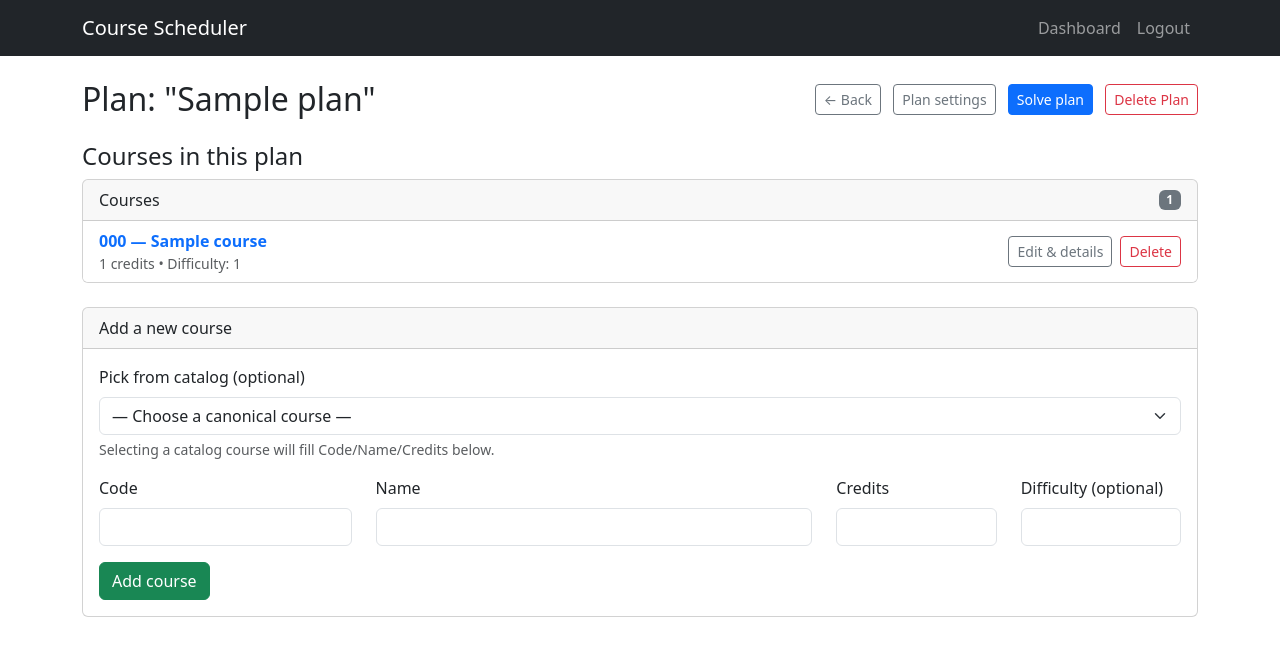
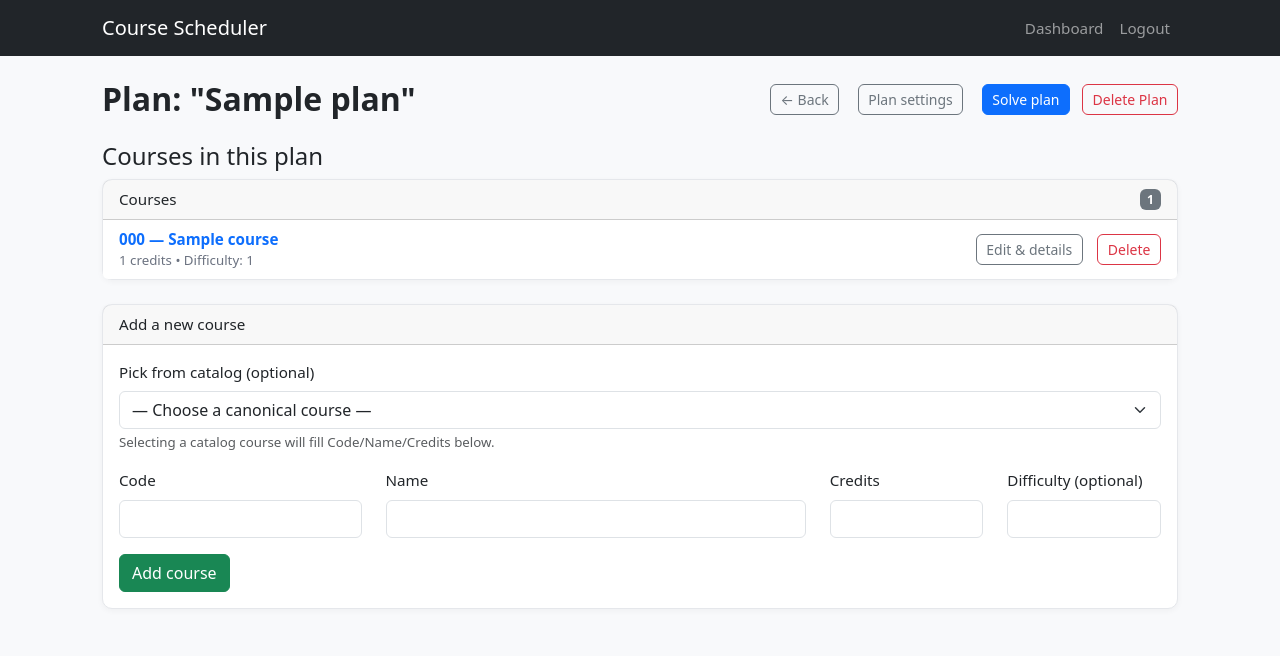
Before and after one commit to sarazoher/course-schedular, a Flask app: page /plans/1 in a window 1280 px wide. Shown: the top 656 px of the page. Run offline with Flask 3, Linux system fonts and the light colour scheme; a user stored in the database is signed in; tables that the repository leaves empty hold one stand-in row (values such as "Sample post").

Commit message:
UI polish: introduce global CSS + solver status semantics
Add basic global CSS for UI polish and solver status styling.
+ Semantic solver status classes and highlight Optimal results in green.
No layout or solver logic changes.

```diff
--- /dev/null
+++ b/static/css/main.css
@@ -0,0 +1,120 @@
+/* ==============================
+   Global layout tweaks
+   ============================== */
+
+body {
+  background-color: #f8f9fb;
+  font-size: 0.95rem;
+}
+
+/* Keep content readable on large screens */
+.container {
+  max-width: 1100px;
+}
+
+/* ==============================
+   Cards
+   ============================== */
+
+.card {
+  border-radius: 10px;
+  border: 1px solid #e5e7eb;
+  box-shadow: 0 2px 6px rgba(0, 0, 0, 0.04);
+}
+
+.card + .card {
+  margin-top: 1rem;
+}
+
+/* ==============================
+   Headings
+   ============================== */
+
+h1, h2, h3 {
+  font-weight: 600;
+}
+
+h2 {
+  margin-bottom: 0.75rem;
+}
+
+/* ==============================
+   Buttons
+   ============================== */
+
+.btn {
+  border-radius: 6px;
+}
+
+.btn-sm {
+  padding: 0.25rem 0.6rem;
+}
+
+/* Fix “buttons bleeding into each other” feeling */
+.btn + .btn,
+.btn + form,
+form + .btn {
+  margin-left: 0.4rem;
+}
+
+/* ==============================
+   Tables (solver output, courses)
+   ============================== */
+
+.table {
+  background-color: #ffffff;
+}
+
+.table th {
+  font-weight: 600;
+  color: #374151;
+}
+
+/* ==============================
+   Badges / solver status
+   ============================== */
+
+
+.badge {
+  font-size: 0.75rem;
+  padding: 0.4em 0.6em;
+}
+
+.solver-status {
+  letter-spacing: 0.02em;
+}
+
+/* ==============================
+   Muted helper text
+   ============================== */
+
+.text-muted {
+  color: #6b7280 !important;
+}
+
+/* ==============================
+   Solver status badges
+   ============================== */
+
+.solver-status {
+  font-weight: 600;
+  letter-spacing: 0.02em;
+}
+
+/* Optimal = green */
+.solver-ok {
+  background-color: #16a34a; /* calm green */
+  color: white;
+}
+
+/* Infeasible / error = red */
+.solver-bad {
+  background-color: #dc2626;
+  color: white;
+}
+
+/* Anything else */
+.solver-unknown {
+  background-color: #6b7280;
+  color: white;
+}
--- a/templates/base.html
+++ b/templates/base.html
@@ -9,6 +9,11 @@
     <link
       href="https://cdn.jsdelivr.net/npm/bootstrap@5.3.0/dist/css/bootstrap.min.css"
       rel="stylesheet"
+    >
+    <!-- CSS Styling -->
+    <link
+      rel="stylesheet"
+      href="{{ url_for('static', filename='css/main.css') }}"
     >
   </head>
   <body>
```
Also changed, not shown: templates/plan_schedule.html (+8 -1 lines).
